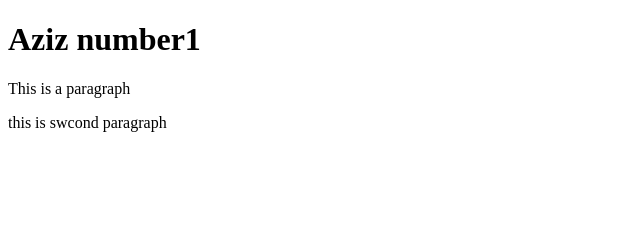
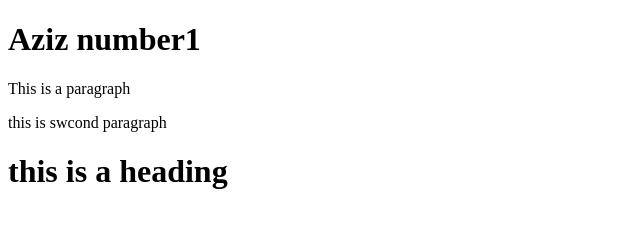
Before and after one commit to aziz4980/git-test, a website: page index.html in a window 1280 px wide. Shown: the whole page, without its empty margins (0-640 px from the left). Drawn offline with Linux system fonts and the light colour scheme.

Commit message:
commit 2

```diff
--- a/index.html
+++ b/index.html
@@ -5,6 +5,7 @@
             <h1>Aziz number1</h1>
             <p>This is a paragraph</p>
             <p>this is swcond paragraph</p>
+            <h1>this is a heading</h1>
         </body>
     </head>
 </html>
```
Also changed, not shown: package.json (added, +24 -0 lines), 2 other files.
